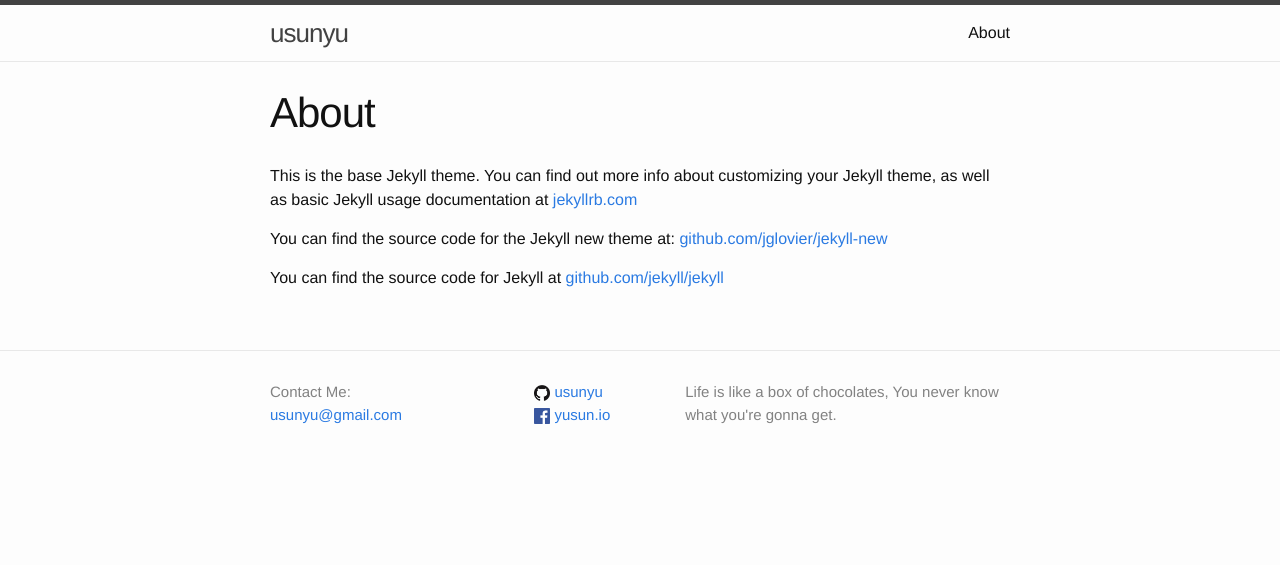
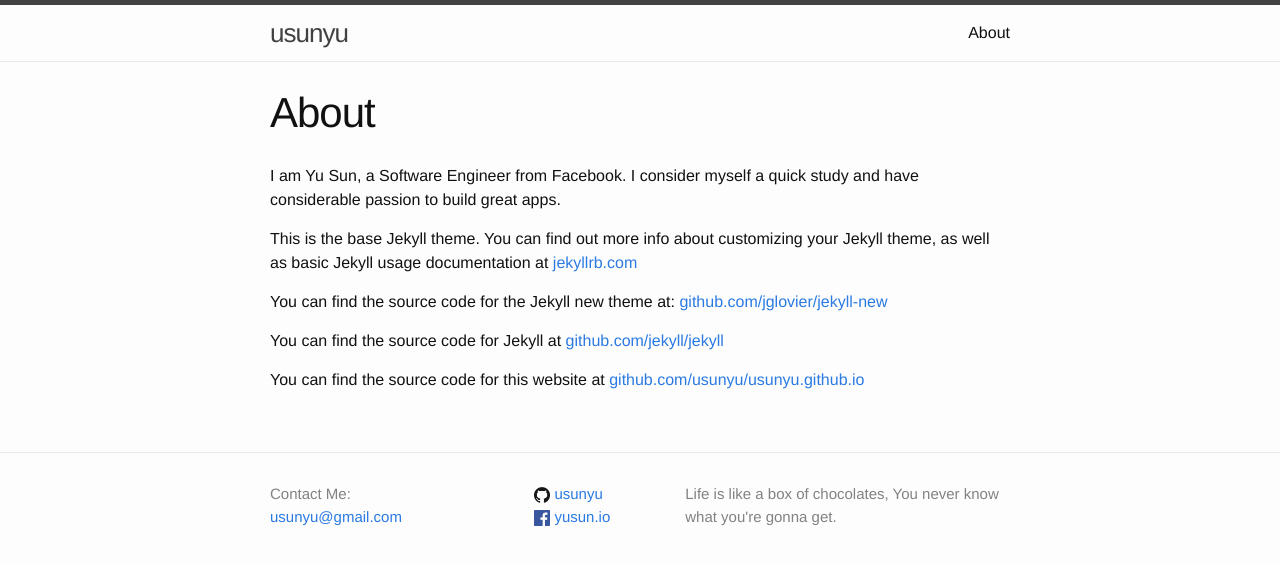
Before and after one commit to usunyu/usunyu.github.io, a Jekyll site: the page built from about.md, in a window 1280 px wide. Shown: the top 565 px of the page. Built offline with Jekyll 4.4.1, drawn with Linux system fonts in a browser that asks for light colours.

Commit message:
change about language

```diff
--- a/about.md
+++ b/about.md
@@ -4,8 +4,12 @@
 permalink: /about/
 ---
 
+I am Yu Sun, a Software Engineer from Facebook. I consider myself a quick study and have considerable passion to build great apps.
+
 This is the base Jekyll theme. You can find out more info about customizing your Jekyll theme, as well as basic Jekyll usage documentation at [jekyllrb.com](http://jekyllrb.com/)
 
 You can find the source code for the Jekyll new theme at: [github.com/jglovier/jekyll-new](https://github.com/jglovier/jekyll-new)
 
 You can find the source code for Jekyll at [github.com/jekyll/jekyll](https://github.com/jekyll/jekyll)
+
+You can find the source code for this website at [github.com/usunyu/usunyu.github.io](https://github.com/usunyu/usunyu.github.io)
```
